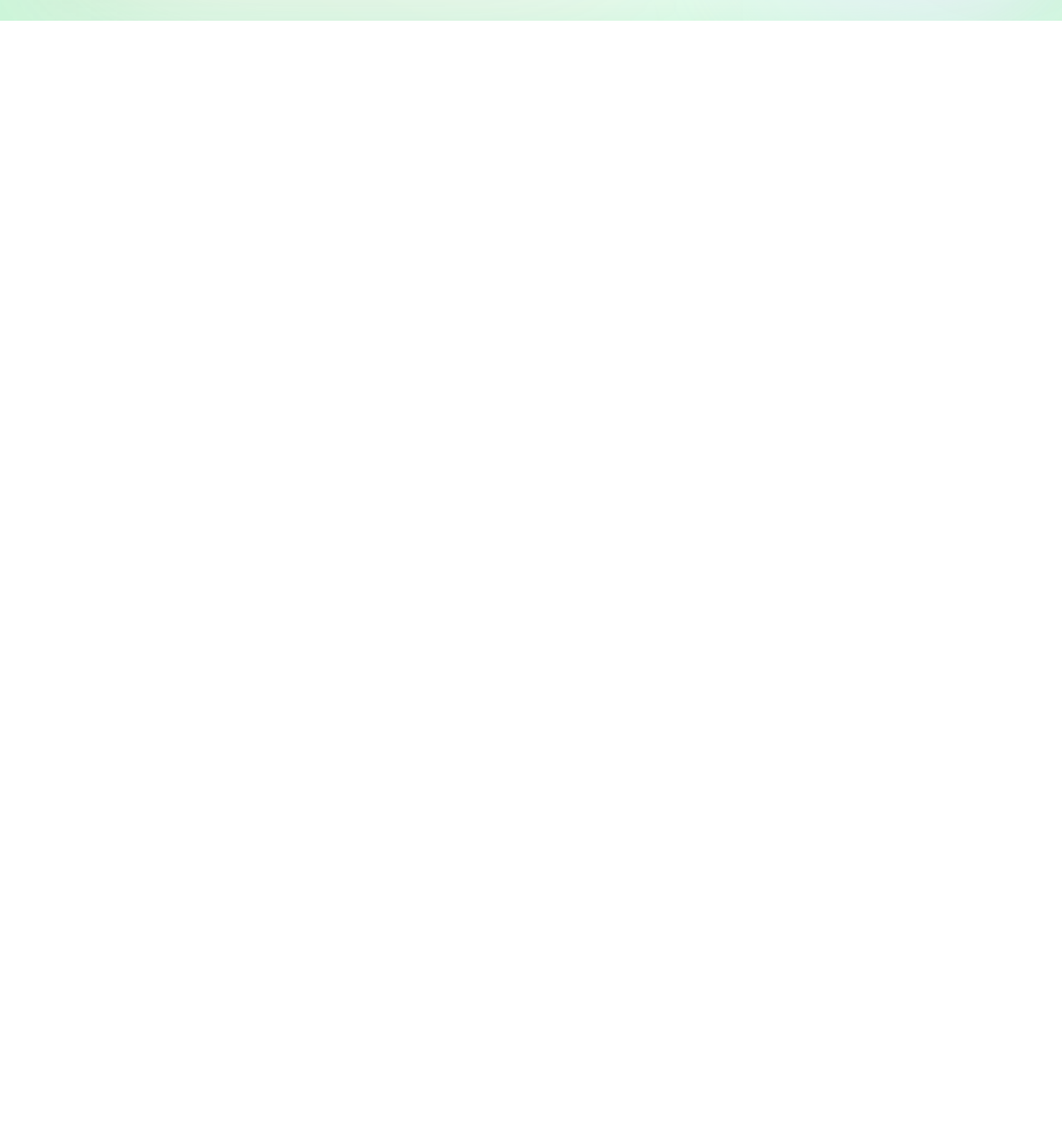
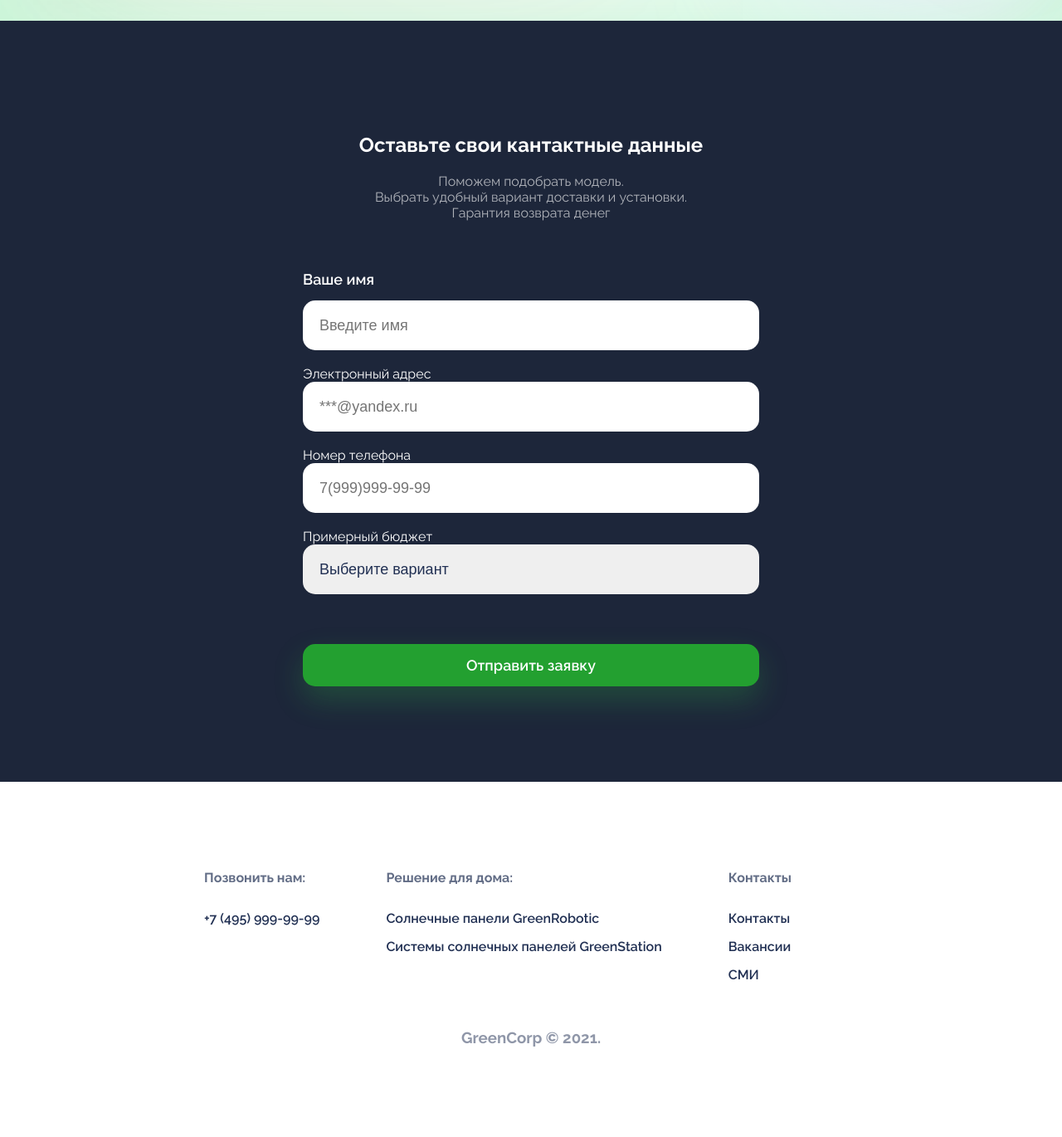
Before and after one commit to alex33860/gren-corp-landing, a plain HTML site: page index.html in a window 1280 px wide. Shown: the part 796-2166 px from the top of the page at 83% size. Before the commit the page ends 821 px from the top, so only its background shows below. Drawn offline with Linux system fonts and the light colour scheme.

Commit message:
Вторая версия проэкта

```diff
--- a/index.html
+++ b/index.html
@@ -16,16 +16,69 @@
     </div>
   </header>
   <section class="about">
-    <div class="about_info">
+    <div class="about__info">
       <h1>Солнечные панели Green Robotic</h1>
       <p>Произведите дешевую экологически чистую
         электроэнергию из солнечного света</p>
       <button>Узнать подробнее</button>
     </div>
-    <div class="about_images">
-      <img class="about_sun-image" src="img\sun.PNG">
-      <img class="about_image" src="img\solar-panel.PNG">
+    <div class="about__images">
+      <img class="about__sun-image" src="img\sun.PNG">
+      <img class="about__image" src="img\solar-panel.PNG">
     </div>
   </section>
+  <section class="form">
+    <div class="form__container">
+      <h1>Оставьте свои кантактные данные</h1>
+      <p>Поможем подобрать модель. <br> Выбрать удобный вариант доставки и установки. <br> Гарантия возврата денег</p>
+      <form>
+        <div class="form__group">
+          <label for="name">Ваше имя</label>
+            <input type="text" placeholder="Введите имя" id="name"><br>
+          <lable for="email">Электронный адрес</lable>
+          <input type="text" id="email" placeholder="***@yandex.ru"><br>
+          <lable for="phone">Номер телефона</lable>
+          <input type="number" id="phone" placeholder="7(999)999-99-99"><br>
+         <lable for="budget">Примерный бюджет</lable>
+         <select id="budget">
+          <option>Выберите вариант</option>
+          <option value="10-30">10 000 - 30 000</option>
+          <option value="30-60">30 000 - 60 000</option>
+          <option value="60-100">60 000 - 100 000</option>
+          <option value="100+">100 000</option>
+         </select>
+        </div>
+        <button type="submit" class="form__submit">Отправить заявку</button>
+      </form>
+    </div>
+  </section>
+  <footer>
+    <div class="footer__container">
+      <div class="footer__group">
+        <h3>Позвонить нам:</h3>
+        <div class="footer__links">
+          <a href="tel:74959999999">+7 (495) 999-99-99</a>
+        </div>
+      </div>
+      <div class="footer__group">
+        <h3>Решение для дома:</h3>
+        <div class="footer__links">
+          <a href="#">Солнечные панели GreenRobotic</a>
+          <a href="#"> Системы солнечных панелей GreenStation</a>
+        </div>
+      </div>
+      <div class="footer__group">
+        <h3>Контакты</h3>
+        <div class="footer__links">
+          <a href="#">Контакты</a>
+          <a href="#">Вакансии</a>
+          <a href="#">СМИ</a>
+        </div>
+      </div>
+    </div>
+    <div class="footer__copyright">
+      <h3>GreenCorp © 2021.</h3>
+    </div>
+  </footer>
 </body>
 </html>
--- a/main.css
+++ b/main.css
@@ -38,11 +38,11 @@ button {
   padding: 15px;
 }
 
-.about_image {
+.about__image {
   width: 500px;
 }
 
-.about_sun-image {
+.about__sun-image {
   width: 100px;
   height: 100px;
 }
@@ -76,7 +76,7 @@ button {
   margin-top:20px;
 }
 
-.about_info {
+.about__info {
   max-width: 550px;
 }
 
@@ -86,3 +86,134 @@ button {
   background-position: center;
   background-size: cover;
 }
+
+.form__container {
+ width: 550px;
+}
+
+.form {
+  background-color: #1D263A;
+  color: #fff;
+  padding-top: 115px;
+  padding-bottom: 115px;
+  text-align: center;
+}
+
+.form h1 {
+  font-family: 48px;
+}
+
+.form p {
+  font-family: 18px;
+  opacity: 0.65;
+}
+
+.form {
+  display:flex;
+  justify-content: center;
+  align-items: center;
+}
+
+.form__group {
+  display: flex;
+  flex-direction: column;
+  text-align: left;
+}
+
+.form form {
+  display: grid;
+  grid-gap: 20px;
+  margin-top: 60px;
+}
+
+.form label {
+  font-size: 18px;
+  font-weight: 600;
+  margin-bottom: 15px;
+}
+
+.form input {
+  font-size: 18px;
+  color: #213053;
+  height: 60px;
+  padding-top: 0;
+  padding-bottom: 0;
+  padding-left: 20px;
+  padding-right: 20px;
+  border-radius: 15px;
+  border: none;
+}
+
+.form select {
+  font-size: 18px;
+  color: #213053;
+  height: 60px;
+  padding-top: 0;
+  padding-bottom: 0;
+  padding-left: 20px;
+  padding-right: 20px;
+  border-radius: 15px;
+  border: none;
+}
+
+.form__submit {
+  font-size: 18px;
+  font-weight: 600;
+  margin-top: 40px;
+}
+
+select {
+  appearance: none;
+}
+
+input {
+  outline: none;
+}
+
+button:hover {
+  background-color: #f6980c;
+  box-shadow: 0 16px 36px rgba(246 152 12/20%);
+}
+
+button {
+  transition: background-color 0.3s ease-in;
+}
+
+footer {
+  padding-top: 90px;
+  padding-bottom: 90px;
+  padding-left: 20px;
+  padding-right: 20px;
+  font-size: 16px;
+  font-weight: 600;
+}
+
+.footer__container {
+  display:flex;
+  justify-content: center;
+}
+
+.footer__copyright {
+  margin-top: 40px;
+  text-align: center;
+  opacity: 0.5;
+}
+
+.footer__group {
+  margin-right: 80px;
+}
+
+.footer__group h3 {
+  font-size: 16px;
+  opacity: 0.7;
+  margin-bottom: 30px;
+}
+
+.footer__links {
+  display:flex;
+  flex-direction: column;
+}
+
+.footer__links a {
+  margin-bottom: 15px;
+}
```
